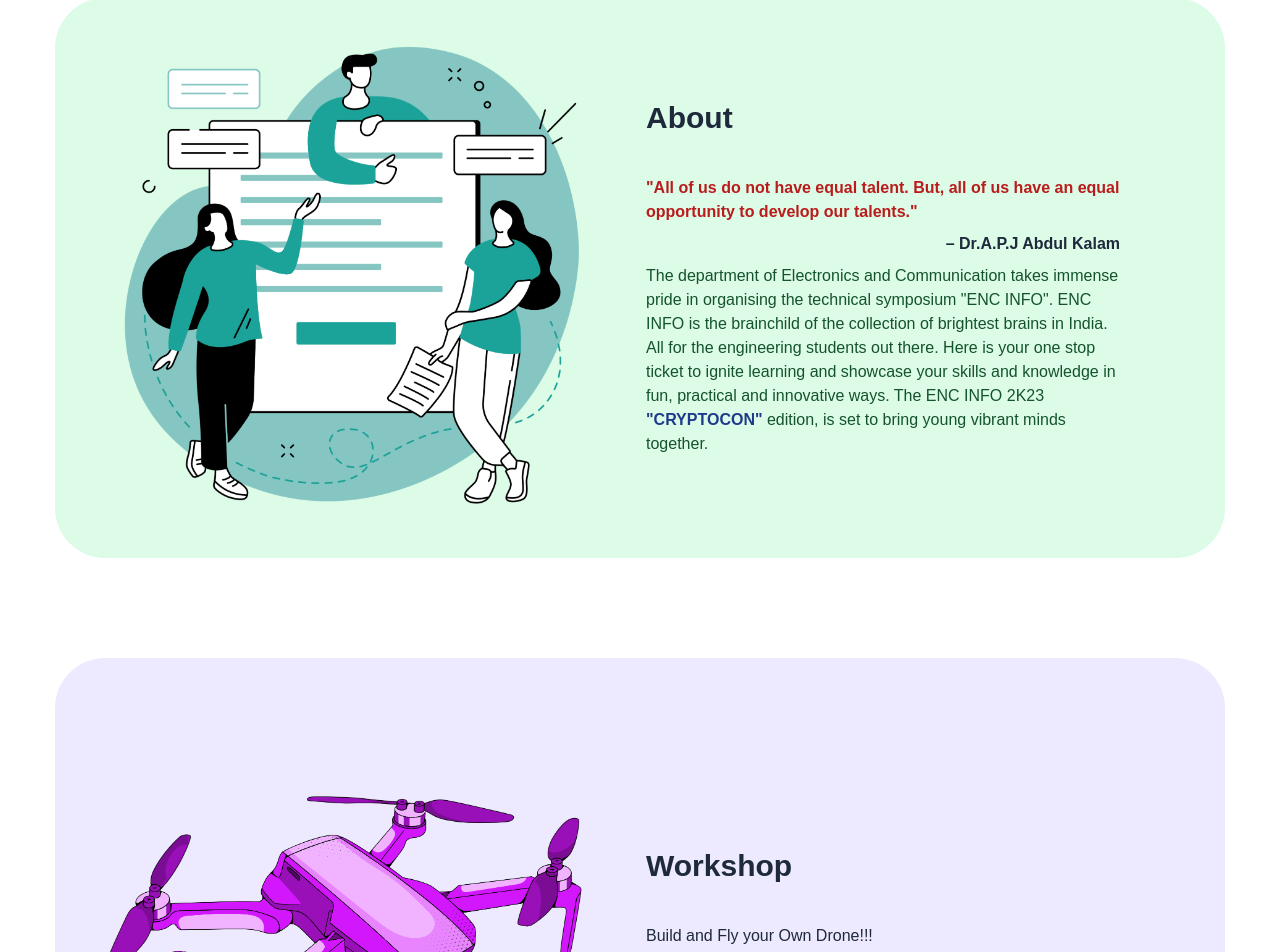
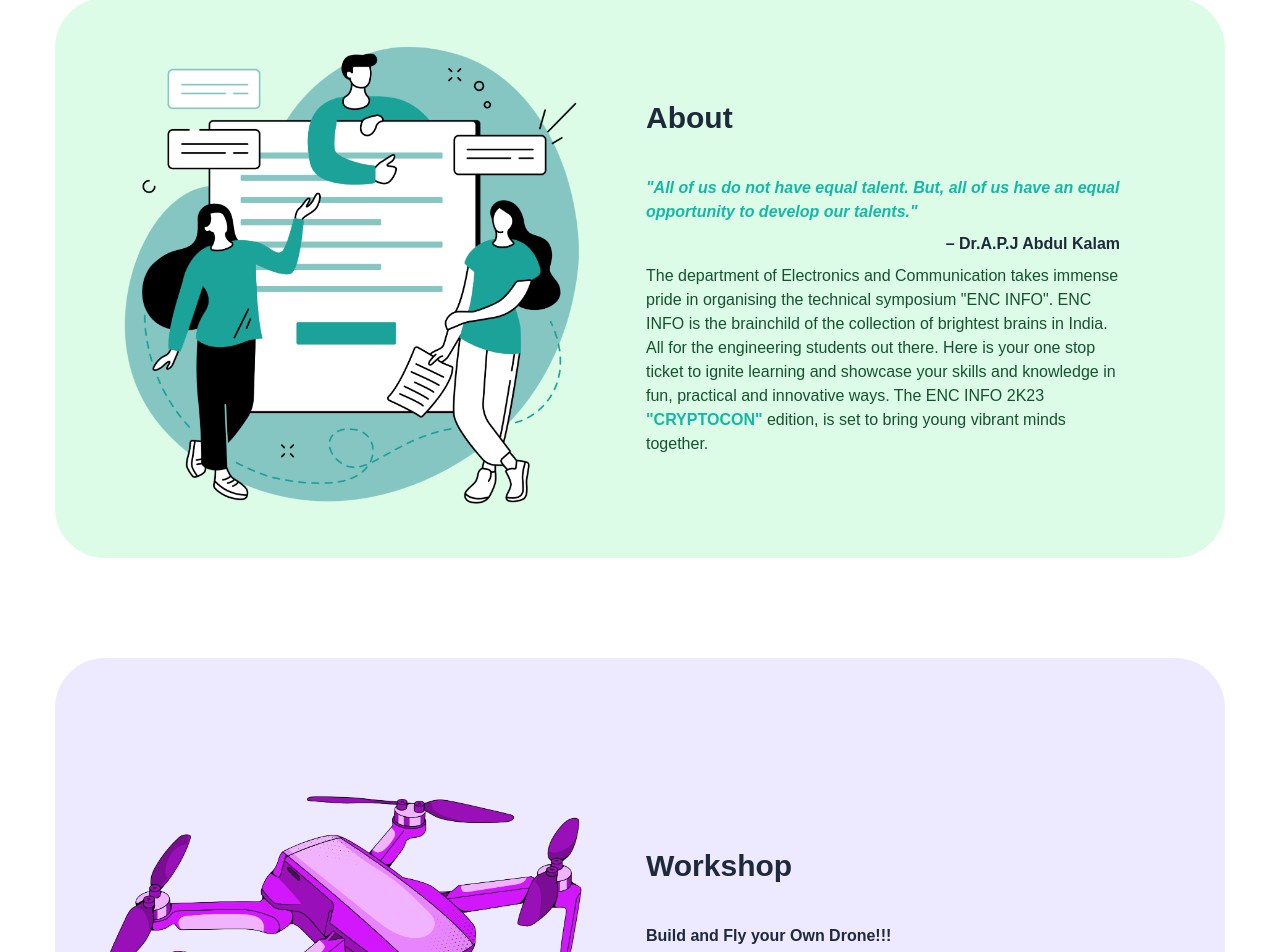
Before and after one commit to akshay1027/ENCINFO-2023, a React (Create React App) app: page / in a window 1280 px wide. Shown: the part 1121-2073 px from the top of the page. Built offline with nearby package versions, Linux system fonts and the light colour scheme.

Commit message:
UI changes

```diff
--- a/src/components/About.js
+++ b/src/components/About.js
@@ -5,7 +5,7 @@ import { aboutData } from '../data';
 
 const About = () => {
   // destructure about
-  const { image, title,qoute, subtitle } = aboutData;
+  const { image, title, qoute, subtitle } = aboutData;
 
   return (
     <section
@@ -25,12 +25,12 @@ const About = () => {
               {title}
             </h2>
             <p
-              className='max-w-[474px] text-green-900 text-left mx-auto xl:mx-0'
+              className='max-w-[474px] text-green-900 text-left mx-auto xl:mx-0 font-medium'
               data-aos='fade-up'
               data-aos-delay='400'
             >
-              <p className='font-semibold text-red-700'>{qoute} <p className='font-black text-right py-2'>– Dr.A.P.J Abdul Kalam</p></p>
-              {subtitle}<span className='text-blue-900 font-semibold'>"CRYPTOCON"</span> edition, is set to bring young vibrant minds together.
+              <p className='font-extrabold text-teal-500'> <i>{qoute}</i> <p className='font-black text-right py-2'>– Dr.A.P.J Abdul Kalam</p></p>
+              {subtitle}<span className='text-teal-500 font-extrabold'>"CRYPTOCON"</span> edition, is set to bring young vibrant minds together.
             </p>
           </div>
         </div>
--- a/src/components/Workshop.js
+++ b/src/components/Workshop.js
@@ -21,11 +21,11 @@ const Workshop = () => {
             <img src={image} alt='' />
           </div>
           <div className='flex-1 xl:pr-12'>
-            <h2 className='h2 mb-10 font-bold text-3xl' data-aos='fade-left' data-aos-delay='300'>
+            <h2 className='h2 mb-10 font-extrabold text-3xl' data-aos='fade-left' data-aos-delay='300'>
               {title}
             </h2>
             <p
-              className='max-w-[474px] mx-auto xl:mx-0 font-medium'
+              className='max-w-[474px] mx-auto xl:mx-0 font-semibold'
               data-aos='fade-down'
               data-aos-delay='400'
             >
```
